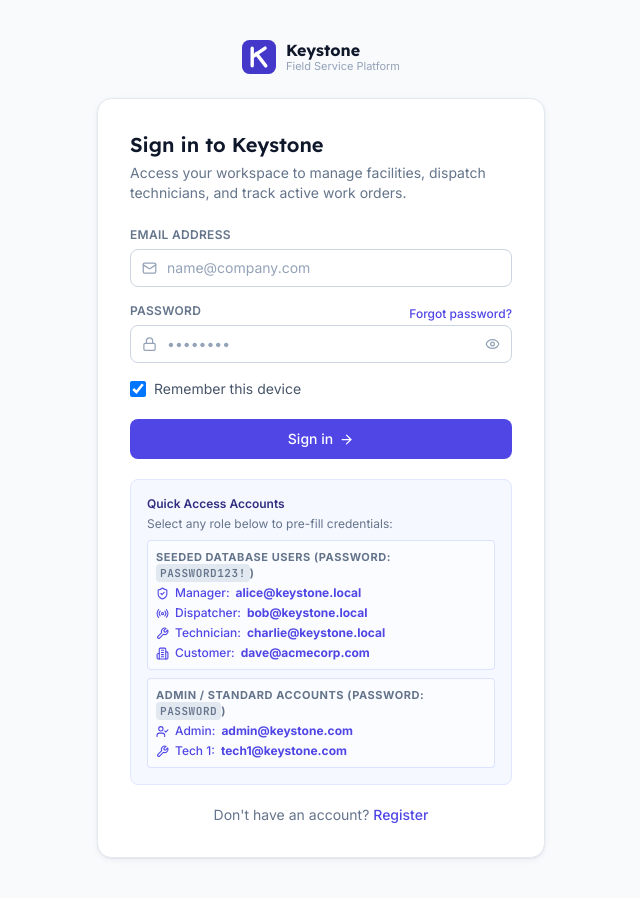
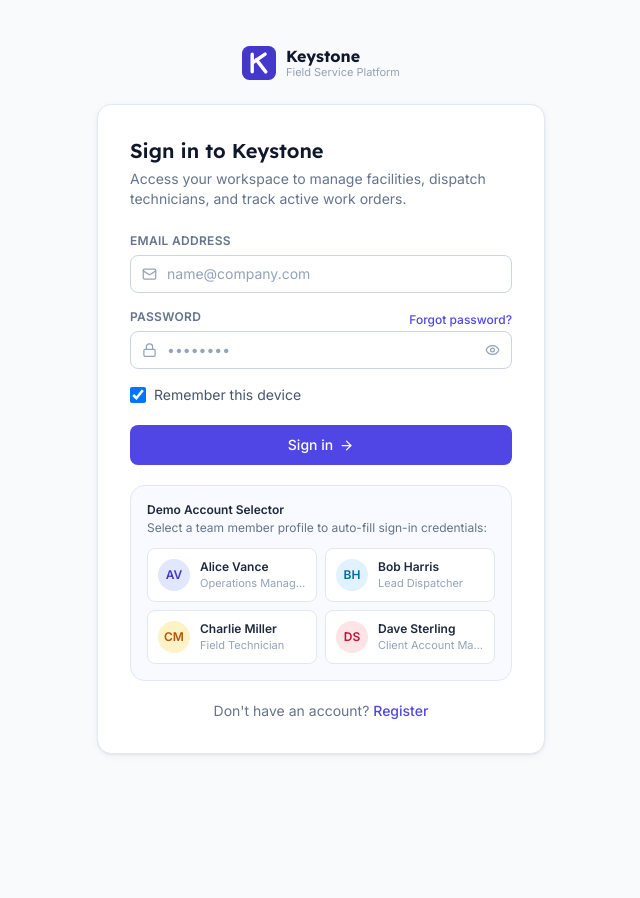
Before and after one commit to akshayvarma121/keystone-frontend-zidio, a React (Vite) app: page /login in a window 1280 px wide. Shown: the whole page, without its empty margins (319-959 px from the left). After the commit the page ends 800 px from the top, so only its background shows below. Built offline with nearby package versions, Linux system fonts and the light colour scheme.

Commit message:
style: redesign demo account selector with real user profile cards on login page

```diff
--- a/src/pages/LoginPage.tsx
+++ b/src/pages/LoginPage.tsx
@@ -1,6 +1,6 @@
 import React, { useState } from 'react';
 import { Link, useNavigate, useLocation } from 'react-router-dom';
-import { Mail, Lock, Eye, EyeOff, ArrowRight, ShieldCheck, Radio, Wrench, Building2, UserCheck } from 'lucide-react';
+import { Mail, Lock, Eye, EyeOff, ArrowRight } from 'lucide-react';
 import { useAuth } from '../context/AuthContext';
 const KeystoneMark: React.FC = () => (
   <svg width="34" height="34" viewBox="0 0 100 100" className="shrink-0">
@@ -112,39 +112,66 @@ export const LoginPage: React.FC = () => {
             )}
           </form>
 
-          <div className="mt-5 rounded-lg border border-indigo-100 bg-indigo-50/50 dark:border-indigo-900/50 dark:bg-indigo-900/20 p-4 text-xs text-slate-600 dark:text-slate-300">
-            <p className="font-semibold text-indigo-900 dark:text-indigo-100 mb-1">Quick Access Accounts</p>
-            <p className="mb-2 text-slate-500">Select any role below to pre-fill credentials:</p>
-            <div className="space-y-2 font-medium">
-              <div className="rounded border border-indigo-200/60 p-2 dark:border-indigo-800/40 bg-white/60 dark:bg-slate-900/40">
-                <p className="text-[11px] font-bold text-slate-500 uppercase tracking-wider mb-1">Seeded Database Users (Password: <code className="bg-slate-200 dark:bg-slate-800 px-1 py-0.5 rounded">Password123!</code>)</p>
-                <div className="grid grid-cols-1 gap-1 text-indigo-600 dark:text-indigo-400">
-                  <button type="button" onClick={() => { setEmail('alice@keystone.local'); setPassword('Password123!'); }} className="text-left hover:underline flex items-center gap-1.5">
-                    <ShieldCheck size={13} /> Manager: <strong>alice@keystone.local</strong>
-                  </button>
-                  <button type="button" onClick={() => { setEmail('bob@keystone.local'); setPassword('Password123!'); }} className="text-left hover:underline flex items-center gap-1.5">
-                    <Radio size={13} /> Dispatcher: <strong>bob@keystone.local</strong>
-                  </button>
-                  <button type="button" onClick={() => { setEmail('charlie@keystone.local'); setPassword('Password123!'); }} className="text-left hover:underline flex items-center gap-1.5">
-                    <Wrench size={13} /> Technician: <strong>charlie@keystone.local</strong>
-                  </button>
-                  <button type="button" onClick={() => { setEmail('dave@acmecorp.com'); setPassword('Password123!'); }} className="text-left hover:underline flex items-center gap-1.5">
-                    <Building2 size={13} /> Customer: <strong>dave@acmecorp.com</strong>
-                  </button>
+          <div className="mt-5 rounded-xl border border-indigo-100 bg-indigo-50/40 dark:border-indigo-900/40 dark:bg-indigo-950/20 p-4 text-xs">
+            <p className="font-semibold text-slate-800 dark:text-slate-100 mb-0.5">Demo Account Selector</p>
+            <p className="mb-3 text-slate-500 dark:text-slate-400">Select a team member profile to auto-fill sign-in credentials:</p>
+
+            <div className="grid gap-2 sm:grid-cols-2">
+              <button
+                type="button"
+                onClick={() => { setEmail('alice@keystone.local'); setPassword('Password123!'); }}
+                className="flex items-center gap-2.5 rounded-lg border border-slate-200 dark:border-slate-800 bg-white dark:bg-slate-900 p-2.5 text-left hover:border-indigo-400 hover:bg-indigo-50/50 dark:hover:bg-indigo-900/20 transition-all group"
+              >
+                <span className="flex h-8 w-8 items-center justify-center rounded-full bg-indigo-100 dark:bg-indigo-900/40 text-indigo-700 dark:text-indigo-300 font-semibold shrink-0">
+                  AV
+                </span>
+                <div className="min-w-0">
+                  <p className="font-semibold text-slate-800 dark:text-slate-100 truncate group-hover:text-indigo-600 dark:group-hover:text-indigo-400">Alice Vance</p>
+                  <p className="text-[11px] text-slate-400 truncate">Operations Manager</p>
                 </div>
-              </div>
+              </button>
 
-              <div className="rounded border border-indigo-200/60 p-2 dark:border-indigo-800/40 bg-white/60 dark:bg-slate-900/40">
-                <p className="text-[11px] font-bold text-slate-500 uppercase tracking-wider mb-1">Admin / Standard Accounts (Password: <code className="bg-slate-200 dark:bg-slate-800 px-1 py-0.5 rounded">password</code>)</p>
-                <div className="grid grid-cols-1 gap-1 text-indigo-600 dark:text-indigo-400">
-                  <button type="button" onClick={() => { setEmail('admin@keystone.com'); setPassword('password'); }} className="text-left hover:underline flex items-center gap-1.5">
-                    <UserCheck size={13} /> Admin: <strong>admin@keystone.com</strong>
-                  </button>
-                  <button type="button" onClick={() => { setEmail('tech1@keystone.com'); setPassword('password'); }} className="text-left hover:underline flex items-center gap-1.5">
-                    <Wrench size={13} /> Tech 1: <strong>tech1@keystone.com</strong>
-                  </button>
+              <button
+                type="button"
+                onClick={() => { setEmail('bob@keystone.local'); setPassword('Password123!'); }}
+                className="flex items-center gap-2.5 rounded-lg border border-slate-200 dark:border-slate-800 bg-white dark:bg-slate-900 p-2.5 text-left hover:border-sky-400 hover:bg-sky-50/50 dark:hover:bg-sky-900/20 transition-all group"
+              >
+                <span className="flex h-8 w-8 items-center justify-center rounded-full bg-sky-100 dark:bg-sky-900/40 text-sky-700 dark:text-sky-300 font-semibold shrink-0">
+                  BH
+                </span>
+                <div className="min-w-0">
+                  <p className="font-semibold text-slate-800 dark:text-slate-100 truncate group-hover:text-sky-600 dark:group-hover:text-sky-400">Bob Harris</p>
+                  <p className="text-[11px] text-slate-400 truncate">Lead Dispatcher</p>
                 </div>
-              </div>
+              </button>
+
+              <button
+                type="button"
+                onClick={() => { setEmail('charlie@keystone.local'); setPassword('Password123!'); }}
+                className="flex items-center gap-2.5 rounded-lg border border-slate-200 dark:border-slate-800 bg-white dark:bg-slate-900 p-2.5 text-left hover:border-amber-400 hover:bg-amber-50/50 dark:hover:bg-amber-900/20 transition-all group"
+              >
+                <span className="flex h-8 w-8 items-center justify-center rounded-full bg-amber-100 dark:bg-amber-900/40 text-amber-700 dark:text-amber-300 font-semibold shrink-0">
+                  CM
+                </span>
+                <div className="min-w-0">
+                  <p className="font-semibold text-slate-800 dark:text-slate-100 truncate group-hover:text-amber-600 dark:group-hover:text-amber-400">Charlie Miller</p>
+                  <p className="text-[11px] text-slate-400 truncate">Field Technician</p>
+                </div>
+              </button>
+
+              <button
+                type="button"
+                onClick={() => { setEmail('dave@acmecorp.com'); setPassword('Password123!'); }}
+                className="flex items-center gap-2.5 rounded-lg border border-slate-200 dark:border-slate-800 bg-white dark:bg-slate-900 p-2.5 text-left hover:border-rose-400 hover:bg-rose-50/50 dark:hover:bg-rose-900/20 transition-all group"
+              >
+                <span className="flex h-8 w-8 items-center justify-center rounded-full bg-rose-100 dark:bg-rose-900/40 text-rose-700 dark:text-rose-300 font-semibold shrink-0">
+                  DS
+                </span>
+                <div className="min-w-0">
+                  <p className="font-semibold text-slate-800 dark:text-slate-100 truncate group-hover:text-rose-600 dark:group-hover:text-rose-400">Dave Sterling</p>
+                  <p className="text-[11px] text-slate-400 truncate">Client Account Manager</p>
+                </div>
+              </button>
             </div>
           </div>
           <p className="mt-5 text-center text-sm text-slate-500 dark:text-slate-400">
```
